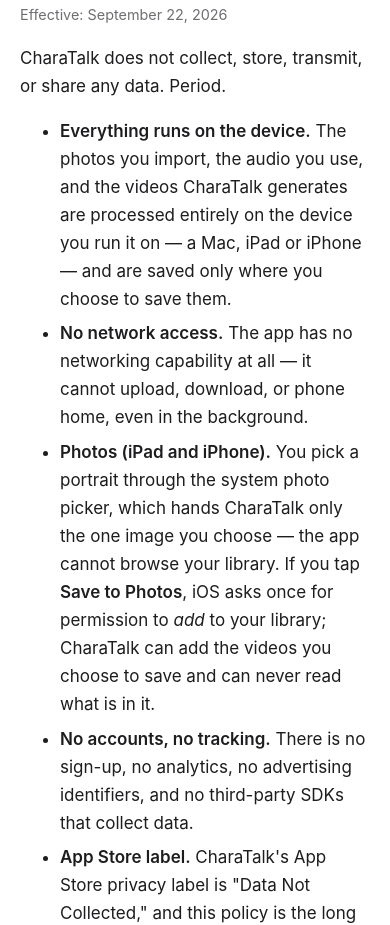
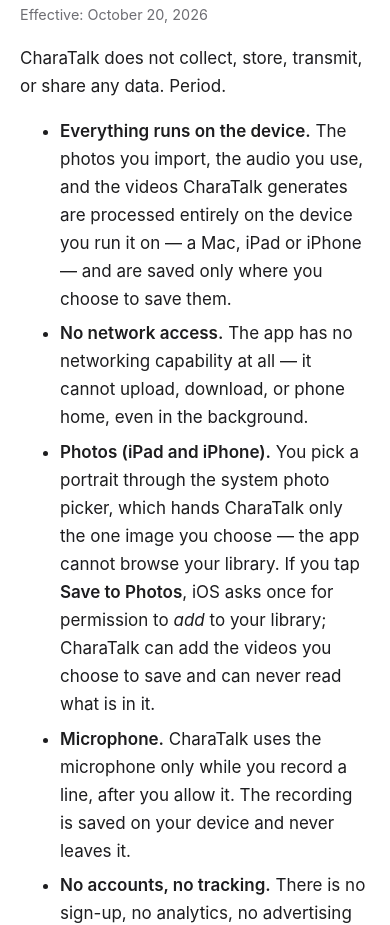
Before and after one commit to GrassRootAI/charatalk-site, a plain HTML site: page privacy/index.html in a window 390 px wide. Shown: the part 181-1106 px from the top of the page. Drawn offline with Linux system fonts and the light colour scheme.

Commit message:
Privacy policy: the microphone, for in-app voice recording in CharaTalk 1.6.0 (effective October 20, 2026)

```diff
--- a/privacy/index.html
+++ b/privacy/index.html
@@ -10,7 +10,7 @@
 <main>
   <nav class="crumb"><a href="../">← CharaTalk</a></nav>
   <h1>CharaTalk Privacy Policy</h1>
-  <p class="meta">Effective: September 22, 2026</p>
+  <p class="meta">Effective: October 20, 2026</p>
 
   <p>CharaTalk does not collect, store, transmit, or share any data. Period.</p>
 
@@ -28,6 +28,9 @@
     Photos</strong>, iOS asks once for permission to <em>add</em> to your
     library; CharaTalk can add the videos you choose to save and can never read
     what is in it.</li>
+    <li><strong>Microphone.</strong> CharaTalk uses the microphone only while you
+    record a line, after you allow it. The recording is saved on your device and
+    never leaves it.</li>
     <li><strong>No accounts, no tracking.</strong> There is no sign-up, no
     analytics, no advertising identifiers, and no third-party SDKs that collect
     data.</li>
```
